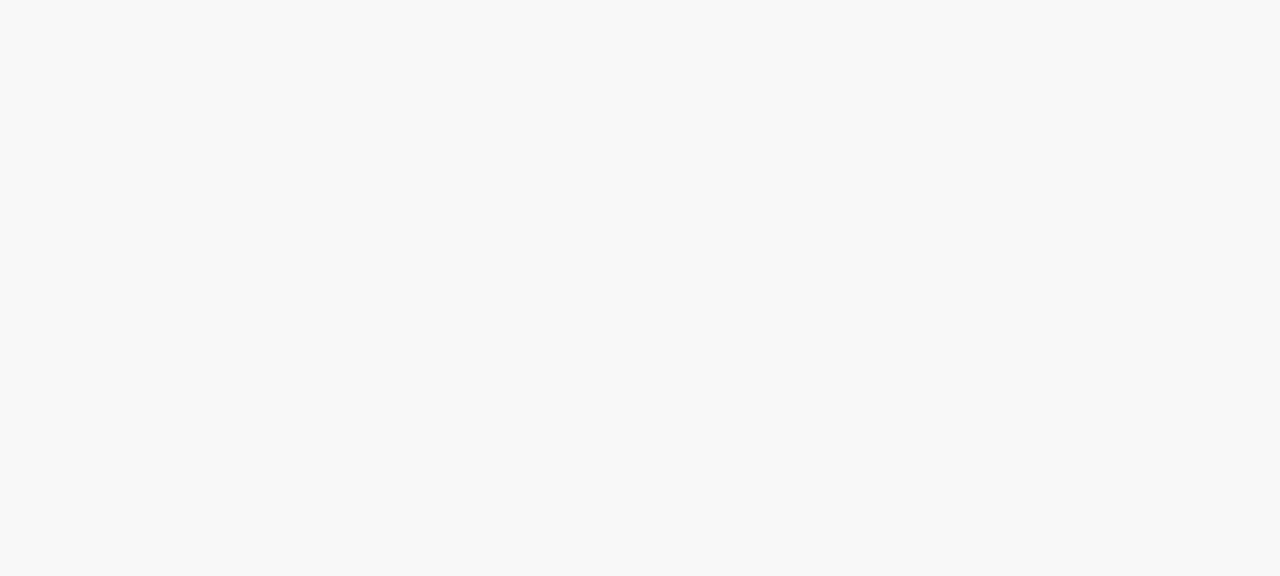
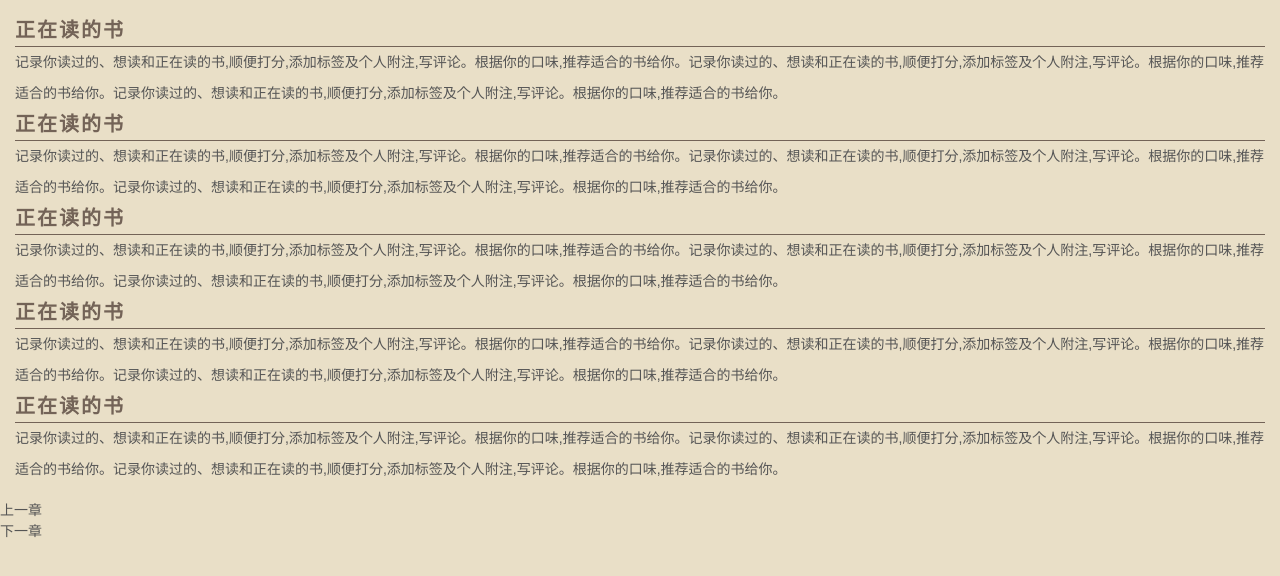
Before and after one commit to Perrywzp/reader, a plain HTML site: page index.html in a window 1280 px wide. Drawn offline with Linux system fonts and the light colour scheme.

Commit message:
[调整项目结构，备份信息]

```diff
--- a/index.html
+++ b/index.html
@@ -6,10 +6,54 @@
     <meta name="format-detection" content="telephone=no">
     <link rel="stylesheet" href="css/reset.css">
     <style type="text/css">
-
+        body {
+            text-align: left;
+            width: 100%;
+            overflow: hidden;
+            background: #e9dfc7;
+        }
+        .m-read-content {
+            font-size: 14px;
+            color: #555;
+            line-height: 31px;
+            padding: 15px;
+        }
+        .m-read-content h4 {
+            font-size: 20px;
+            color: #736357;
+            border-bottom: solid 1px #736357;
+            letter-spacing: 2px;
+        }
     </style>
 </head>
 <body>
+<div id="root" class="container">
+    <div id="fiction_chapter_title"></div>
+    <div id="fiction_container" class="m-read-content">
+        <h4>正在读的书</h4>
+        <p>
+            记录你读过的、想读和正在读的书,顺便打分,添加标签及个人附注,写评论。根据你的口味,推荐适合的书给你。记录你读过的、想读和正在读的书,顺便打分,添加标签及个人附注,写评论。根据你的口味,推荐适合的书给你。记录你读过的、想读和正在读的书,顺便打分,添加标签及个人附注,写评论。根据你的口味,推荐适合的书给你。</p>
+        <h4>正在读的书</h4>
+        <p>
+            记录你读过的、想读和正在读的书,顺便打分,添加标签及个人附注,写评论。根据你的口味,推荐适合的书给你。记录你读过的、想读和正在读的书,顺便打分,添加标签及个人附注,写评论。根据你的口味,推荐适合的书给你。记录你读过的、想读和正在读的书,顺便打分,添加标签及个人附注,写评论。根据你的口味,推荐适合的书给你。</p>
+        <h4>正在读的书</h4>
+        <p>
+            记录你读过的、想读和正在读的书,顺便打分,添加标签及个人附注,写评论。根据你的口味,推荐适合的书给你。记录你读过的、想读和正在读的书,顺便打分,添加标签及个人附注,写评论。根据你的口味,推荐适合的书给你。记录你读过的、想读和正在读的书,顺便打分,添加标签及个人附注,写评论。根据你的口味,推荐适合的书给你。</p>
+        <h4>正在读的书</h4>
+        <p>
+            记录你读过的、想读和正在读的书,顺便打分,添加标签及个人附注,写评论。根据你的口味,推荐适合的书给你。记录你读过的、想读和正在读的书,顺便打分,添加标签及个人附注,写评论。根据你的口味,推荐适合的书给你。记录你读过的、想读和正在读的书,顺便打分,添加标签及个人附注,写评论。根据你的口味,推荐适合的书给你。</p>
+        <h4>正在读的书</h4>
+        <p>
+            记录你读过的、想读和正在读的书,顺便打分,添加标签及个人附注,写评论。根据你的口味,推荐适合的书给你。记录你读过的、想读和正在读的书,顺便打分,添加标签及个人附注,写评论。根据你的口味,推荐适合的书给你。记录你读过的、想读和正在读的书,顺便打分,添加标签及个人附注,写评论。根据你的口味,推荐适合的书给你。</p>
+    </div>
+    <div class="m-button-bar">
+        <ul class="u-tab">
+            <li id="prev_button">上一章</li>
+            <li id="next_button">下一章</li>
+        </ul>
+    </div>
+</div>
+
 <script src="lib/zepto.min.js"></script>
 <script>
     window.jQuery = $;
```
